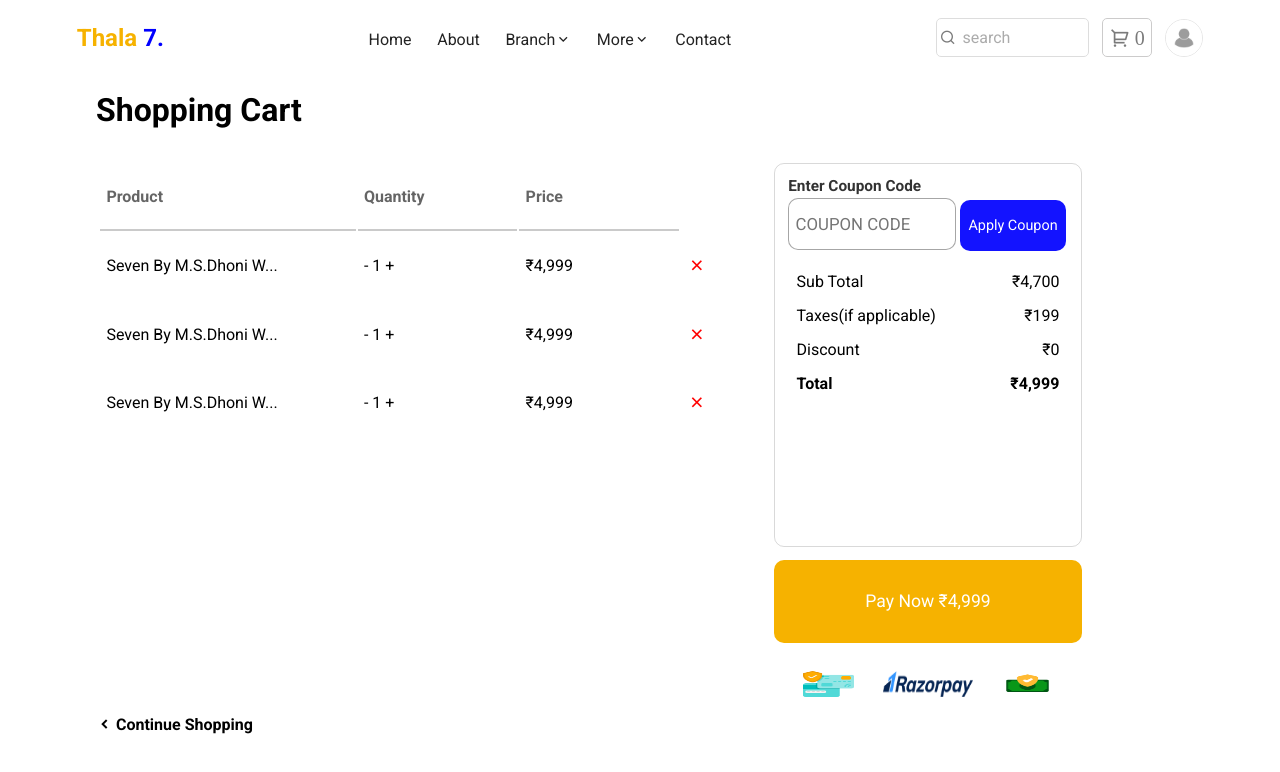
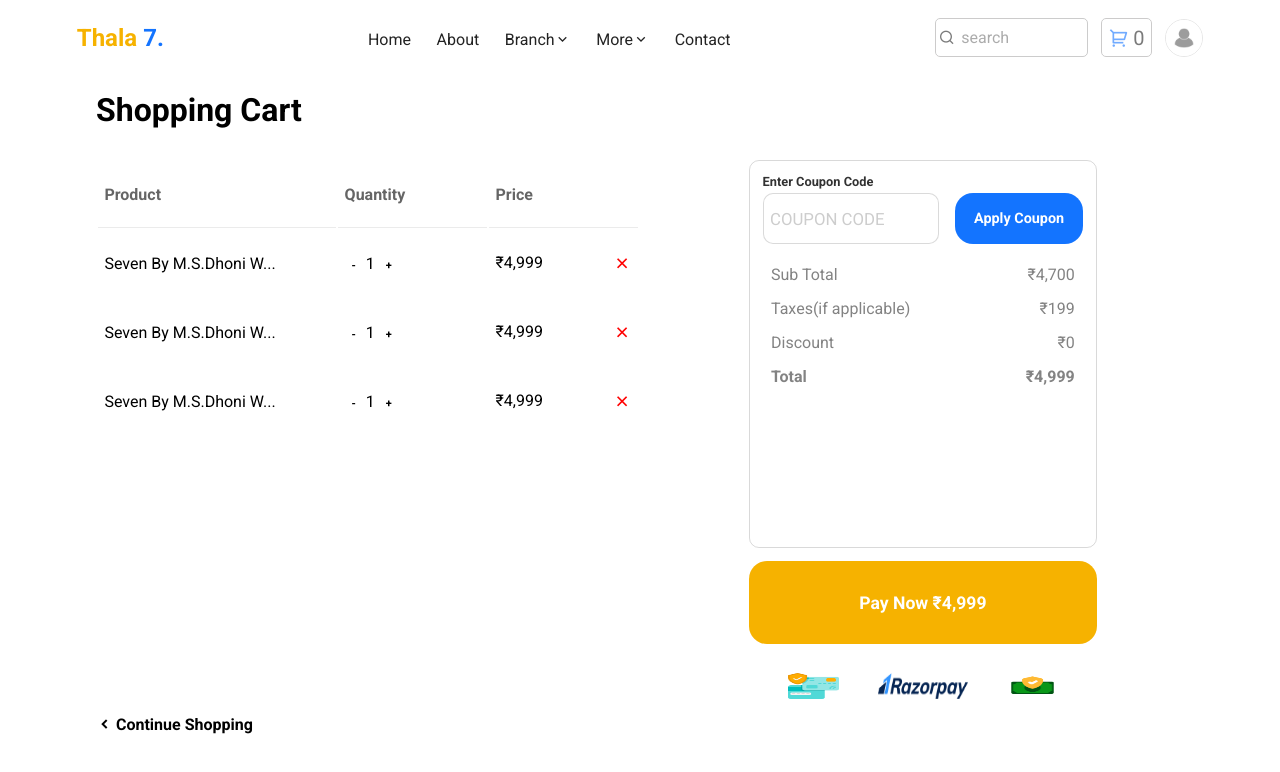
Before and after one commit to Preetilakra/Group-Task-1, a plain HTML site: page shopping.html in a window 1280 px wide. Drawn offline with nearby package versions, Linux system fonts and the light colour scheme.

Commit message:
updated file
added the bottom section after the hero section and some CSS and HTML corrections in the shopping.html

```diff
--- a/shopping.css
+++ b/shopping.css
@@ -29,7 +29,7 @@ header .left h1{
     color: var(--primery-color);
 }
 header .left h1 span{
-    color: blue;
+    color: #0069ffec;
 }
 
 /* Navbar */
@@ -96,9 +96,10 @@ nav .dropdown:hover .dropdown-2{
     padding: .4rem 1.6rem;
     font-size: 0.8em;
     opacity: 0.6;
-    border: 1px solid #c8c8c8;
+    border:1px solid #abaaaa;
     color:var(--secondry-color);
     font-size: 16px;
+    background: none;;
 }
 .right input:placeholder{
     color: var(--secondry-color);
@@ -123,6 +124,9 @@ nav .dropdown:hover .dropdown-2{
     padding: 0.5vw;
     border-radius: 5px;
 }
+.right .cart i{
+    color:#0069ffec;
+}
 .right img {
     width: 3vw;
     height:3vw;
@@ -143,10 +147,11 @@ main section{
     height: 100%;
     padding: 1rem 6rem;
 }
-main section .container{
+main section .container {
     width: 100%;
     height: 80%;
     display: flex;
+    justify-content: space-between;
 }
 section h1{
     width: 100%;
@@ -154,10 +159,9 @@ section h1{
     font-size: 2.5vw;
 }
 
-.container .left-container{
-    width: 60%;
+.container .left-container {
+    width: 50%;
     height: 100%;
-    padding: 2px;
 }
 
 .left-container table{
@@ -181,17 +185,24 @@ section h1{
 
 .left-container table tr th{
     opacity: 0.6;
-    border-bottom: 2px solid rgba(0, 0, 0, 0.35);
+    border-bottom: 1px solid rgba(159, 159, 159, 0.35);
 }
-
+span.icon-right {
+    float: right;
+}
+.mins-pp, .add-pp {
+    font-weight: 600;
+    font-size: 11px;
+    padding: 0px 7px;
+}
 .left-container table tr td i{
     color: red;
     font-size: 1.5vw;
 }
-.container .right-container{
+.container .right-container {
     width: 40%;
     height: 100%;
-    padding:0.2vw 2vw;
+    /* padding: 0.2vw 0; */
 }
 .right-container .card{
     width: 80%;
@@ -204,39 +215,48 @@ section h1{
     flex-direction: column;
 }
 
-.right-container .card .coupon-code{
+.right-container .card .coupon-code {
     margin-bottom: 1vw;
+    display: flex;
+    justify-content: space-between;
+    flex-direction: column;
 }
-.right-container .card .coupon-code h4{
-    font-size: 1.2vw;
+.right-container .card .coupon-code h4 {
+    font-size: 1vw;
     opacity: .8;
     margin-bottom: 0.3vw;
 }
 .right-container .card .coupon-code form input{
-    width: 60%;
+    width: 55%;
     height: 4vw;
     border-radius: 10px;
     outline: none;
-    border: 0.5px solid rgba(0, 0, 0, 0.35);
+    border: 0.5px solid rgba(150, 150, 150, 0.35);
     padding: 0.5vw;
     font-size: 1.05rem;
 }
-
+ form input::placeholder {
+color:rgb(205, 205, 205);
+}
 .right-container .card .coupon-code form button{
-    width: 38%;
+    width: 40%;
     height: 4vw;
     border-radius: 10px;
     outline: none;
     border:none;
     font-size: 0.9rem;
-    background-color: rgba(0, 0, 255, 0.925);
+    background-color: #0069ffec;
     color: #fff;
+    float: right;
+    border-radius: 18px;
 }
 
 .right-container .card table{
     width: 100%;
 }
-
+.right-container .card table tr td{
+    color:#838383;
+}
 .right-container .align{
     text-align: right;
 }
@@ -250,6 +270,8 @@ section h1{
     border-radius: 10px;
     color: #fff;
     font-size: 1.1rem;
+    border-radius: 18px;
+    font-weight: 600;
 }
 
 .right-container .bottom-icon{
--- a/shopping.html
+++ b/shopping.html
@@ -45,7 +45,7 @@
             <input type="text" id="search" placeholder="search">
             <label for="search"><i class="ri-search-line"></i></label>
 
-            <a href="#" class="cart"><i class="ri-shopping-cart-2-line"> 0</i></a>
+            <a href="#" class="cart"><i class="ri-shopping-cart-2-line"></i>  0</a>
 
             <a href="#"><img src="assets/img/profile-pic.jpg" alt="no img found" id="profile"></a>
         </div>
@@ -73,42 +73,38 @@
                                 Seven By M.S.Dhoni W...
                             </td>
                             <td>
-                                - 1 +
+                                <span class="mins-pp"> - </span> 1 <span class="add-pp"> + </span>
                             </td>
                             <td>
                                 ₹4,999
+                                <span class="icon-right"> <i class="ri-close-line"></i></span>
                             </td>
-                            <td>
-                                <i class="ri-close-line"></i>
-                            </td>
+
                         </tr>
                         <tr>
                             <td>
                                 Seven By M.S.Dhoni W...
                             </td>
                             <td>
-                                - 1 +
+                                <span class="mins-pp"> - </span> 1 <span class="add-pp"> + </span>
                             </td>
                             <td>
                                 ₹4,999
+                                <span class="icon-right"> <i class="ri-close-line"></i></span>
                             </td>
-                            <td>
-                                <i class="ri-close-line"></i>
-                            </td>
+
                         </tr>
                         <tr>
                             <td>
                                 Seven By M.S.Dhoni W...
                             </td>
                             <td>
-                                - 1 +
+                                <span class="mins-pp"> - </span> 1 <span class="add-pp"> + </span>
                             </td>
                             <td>
-                                ₹4,999
+                                ₹4,999   <span class="icon-right"> <i class="ri-close-line"></i></span>
                             </td>
-                            <td>
-                                <i class="ri-close-line"></i>
-                            </td>
+
                         </tr>
                     </table>
                 </div>
--- a/style.css
+++ b/style.css
@@ -30,7 +30,7 @@ header .left h1{
     color: var(--primery-color);
 }
 header .left h1 span{
-    color: blue;
+    color: #0069ffec;
 }
 
 /* Navbar */
@@ -97,9 +97,10 @@ nav .dropdown:hover .dropdown-2{
     padding: .4rem 1.6rem;
     font-size: 0.8em;
     opacity: 0.6;
-    border: 1px solid #c8c8c8;
+    border: 1px solid #abaaaa;
     color:var(--secondry-color);
     font-size: 16px;
+    background: none;
 }
 .right input:placeholder{
     color: var(--secondry-color);
@@ -123,6 +124,9 @@ nav .dropdown:hover .dropdown-2{
     border: 1px solid #abaaaa;
     padding: 0.5vw;
     border-radius: 5px;
+}
+.right .cart i{
+    color:#0069ffec;
 }
 .right img {
     width: 3vw;
@@ -178,3 +182,44 @@ main{
     margin: 3rem 0;
     border-radius: 50px;
 }
+
+.bottom-silder-sec {
+    background:var(--primery-color);
+    padding: 1.4rem 3rem;
+    position: absolute;
+    width: 100%;
+    bottom: 0;
+    color: #fff;
+    text-align: center;
+}
+.bottom-silder-sec .box-1 {
+    width: calc(100% / 4);
+    float: left;
+    display: inline-flex;
+    align-items: center;
+}
+.bottom-silder-sec .box-1:first-child{
+    margin-left: 0px;
+}
+.bottom-silder-sec .box-1:last-child{
+    margin-right: 0px;
+}
+.img-div {
+    width: 50%;
+    text-align: right;
+}
+.con-text{
+    width: 50%;
+    text-align: left;
+    margin-left: 10px;
+}
+.bottom-silder-sec .box-1 img {
+    width: 30%;
+}
+.bottom-silder-sec .box-1 span{
+    font-size: 30px;
+    font-weight: 600;
+}
+.con-text p{
+    font-size: 13px;
+}
```
Also changed, not shown: index.html (+24 -1 lines).
